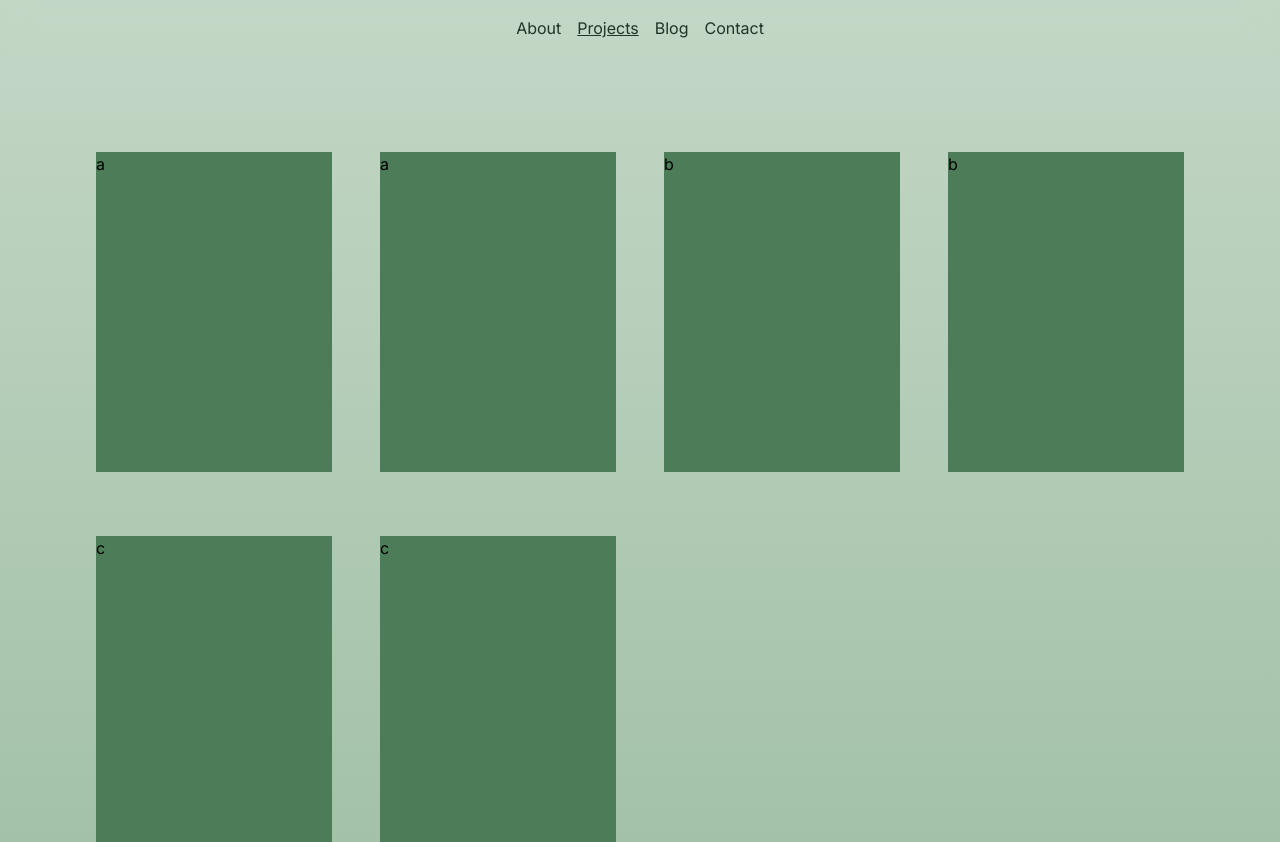
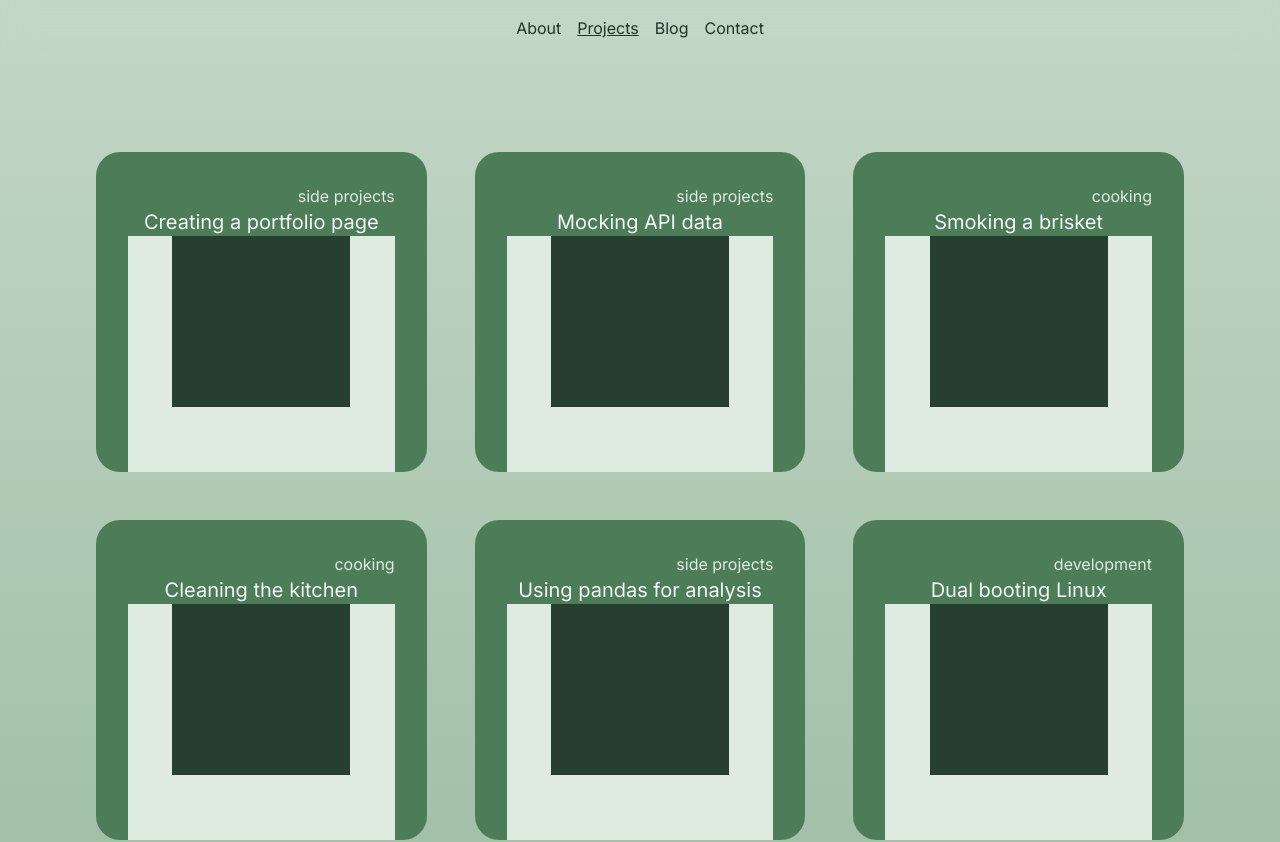
Before and after one commit to BenBrochtrup/portfolio, a Next.js app: page /projects in a window 1280 px wide. Shown: the top 842 px of the page. Built offline with nearby package versions, Linux system fonts and the light colour scheme.

Commit message:
Added Post component

```diff
--- a/app/blog/page.tsx
+++ b/app/blog/page.tsx
@@ -1,3 +1,50 @@
+import Post from '@/components/Post'
+
 export default function Blog() {
-  return <main></main>
+  const projects = [
+    {
+      id: "1",
+      tag: "side projects",
+      title: "Creating a portfolio page"
+    },
+    {
+      id: "2",
+      tag: "side projects",
+      title: "Mocking API data"
+    },
+    {
+      id: "3",
+      tag: "cooking",
+      title: "Smoking a brisket"
+    },
+    {
+      id: "4",
+      tag: "cooking",
+      title: "Cleaning the kitchen"
+    },
+    {
+      id: "5",
+      tag: "side projects",
+      title: "Using pandas for analysis"
+    },
+    {
+      id: "6",
+      tag: "development",
+      title: "Dual booting Linux"
+    },
+  ]
+
+  return <main>
+    <div className="w-full">
+      <div className="max-w-3xl mx-auto">
+        <div className="grid grid-cols-1 content-start gap-6 px-4">
+          {projects.map((p) => {
+            return (
+              <Post key={p.id} id={p.id} tag={p.tag} title={p.title}/>
+            )
+          })}
+        </div>
+      </div>
+    </div>
+  </main>
 }
--- a/app/projects/page.tsx
+++ b/app/projects/page.tsx
@@ -10,36 +10,59 @@ export default function Projects() {
   // useEffect(() => {
   //   strapi.getEntries('projects').then((data) => setProjects(data))
   // }, [])
+  const projects = [
+    {
+      id: 1,
+      tag: "side projects",
+      title: "Creating a portfolio page"
+    },
+    {
+      id: 2,
+      tag: "side projects",
+      title: "Mocking API data"
+    },
+    {
+      id: 3,
+      tag: "cooking",
+      title: "Smoking a brisket"
+    },
+    {
+      id: 4,
+      tag: "cooking",
+      title: "Cleaning the kitchen"
+    },
+    {
+      id: 5,
+      tag: "side projects",
+      title: "Using pandas for analysis"
+    },
+    {
+      id: 6,
+      tag: "development",
+      title: "Dual booting Linux"
+    },
+  ]
 
   return (
     <main>
       <div className="justify-center">
-        <div className="grid grid-cols-1 md:grid-cols-2 lg:grid-cols-3 xl:grid-cols-4 flex-wrap content-start m-24 gap-12">
-          {/* {projects.map((p) => {
+        <div className="grid grid-cols-1 md:grid-cols-2 lg:grid-cols-3 flex-wrap content-start m-24 gap-12">
+          {projects.map((p) => {
             return (
-              <div key={p.id} className="w-full h-80 mb-4 bg-bay-leaf-600">
-                <div>{p.id}</div>
+              <div key={p.id} className="w-full rounded-3xl h-80 p-8 bg-skin-fill-accent overflow-hidden">
+                <div className="text-right text-skin-muted">{p.tag}</div>
+                <div className="text-center text-skin-base text-xl">{p.title}</div>
+                {/* Background */}
+                <div className="w-full h-full">
+                  <div className="bg-bay-leaf-100 w-full h-full">
+                    <div className="w-2/3 h-2/3 m-auto">
+                      <div className="bg-bay-leaf-800 w-full h-full"/>
+                    </div>
+                  </div>
+                </div>
               </div>
             )
-          })} */}
-          <div className="w-full h-80 mb-4 bg-skin-fill-accent">
-            <div>a</div>
-          </div>
-          <div className="w-full h-80 mb-4 bg-skin-fill-accent">
-            <div>a</div>
-          </div>
-          <div className="w-full h-80 mb-4 bg-skin-fill-accent">
-            <div>b</div>
-          </div>
-          <div className="w-full h-80 mb-4 bg-skin-fill-accent">
-            <div>b</div>
-          </div>
-          <div className="w-full h-80 mb-4 bg-skin-fill-accent">
-            <div>c</div>
-          </div>
-          <div className="w-full h-80 mb-4 bg-skin-fill-accent">
-            <div>c</div>
-          </div>
+          })}
         </div>
       </div>
     </main>
--- /dev/null
+++ b/components/Post.tsx
@@ -0,0 +1,43 @@
+'use client'
+
+import React, { useState } from 'react'
+import LinkWithIcon from './LinkWithIcon'
+
+interface PostProps {
+    id: string
+    tag: string
+    title: string
+  }
+
+const Post: React.FC<PostProps> = ({ id, tag, title }) => {
+  const [isHovered, setIsHovered] = useState(false)
+
+  const handleMouseEnter = () => {
+    setIsHovered(true)
+  }
+
+  const handleMouseLeave = () => {
+    setIsHovered(false)
+  }
+
+  return (
+    <div
+      className="inline-block relative overflow-hidden"
+      onMouseEnter={handleMouseEnter}
+      onMouseLeave={handleMouseLeave}
+    >
+        <div key={id} className={`flex w-full rounded-xl h-32 p-8 ${isHovered === true ? "bg-skin-fill-accent" : "bg-skin-fill"}`}>
+            <div>
+                <div className="text-left text-skin-base text-xl">{title}</div>
+                <div className="text-left text-skin-base text-xl">{tag}</div>
+            </div>
+            <div className="flex-grow"></div>
+            <div className="flex items-center">
+                <LinkWithIcon link="https://github.com/BenBrochtrup" icon="github" />
+            </div>
+        </div>
+    </div>
+  )
+}
+
+export default Post
--- /dev/null
+++ b/components/VerticalCarousel.tsx
@@ -0,0 +1,17 @@
+'use client'
+
+interface VerticalCarousel {
+    items: Array<String>
+}
+
+const VerticalCarousel: React.FC = () => {
+    return (
+        <div className="relative w-full flex justify-center flex-col">
+            <div className="flex items-center absolute w-full p-12 opacity-0 drop-shadow-md animate">
+
+            </div>
+        </div>
+    );
+};
+
+export default VerticalCarousel
```
